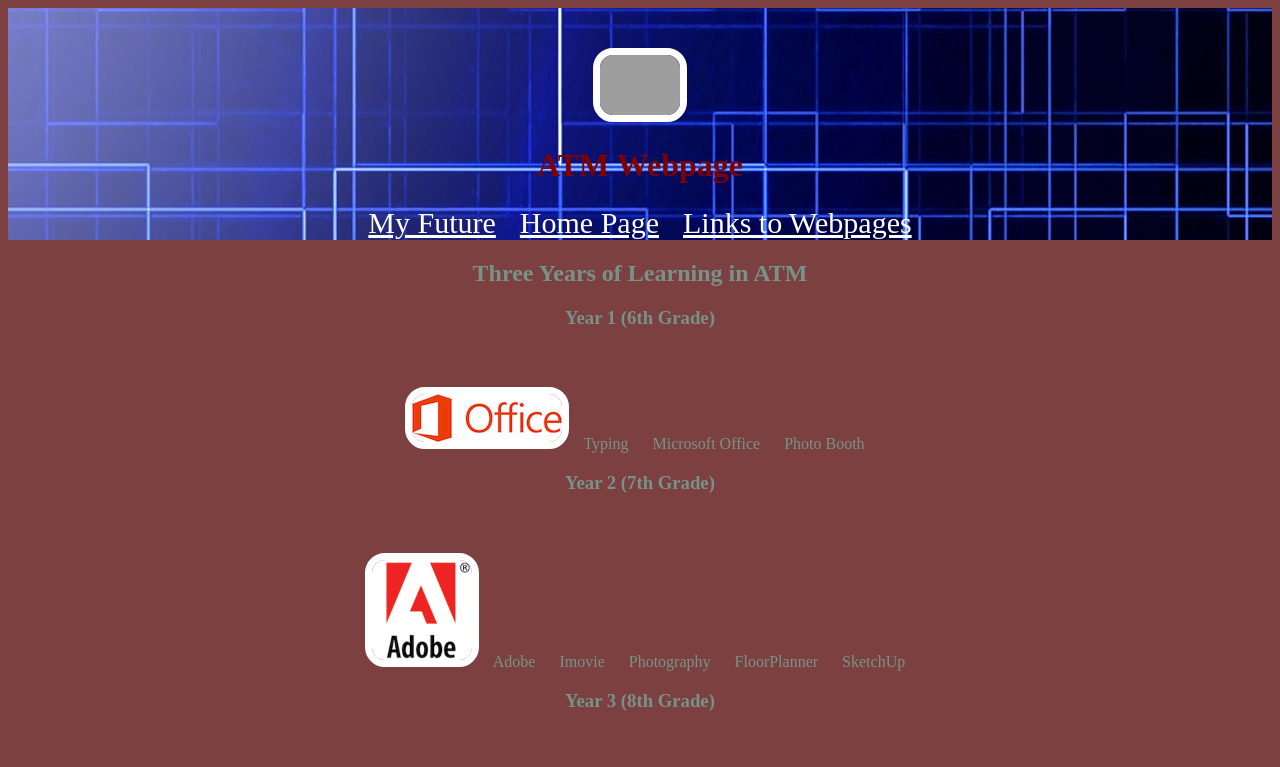
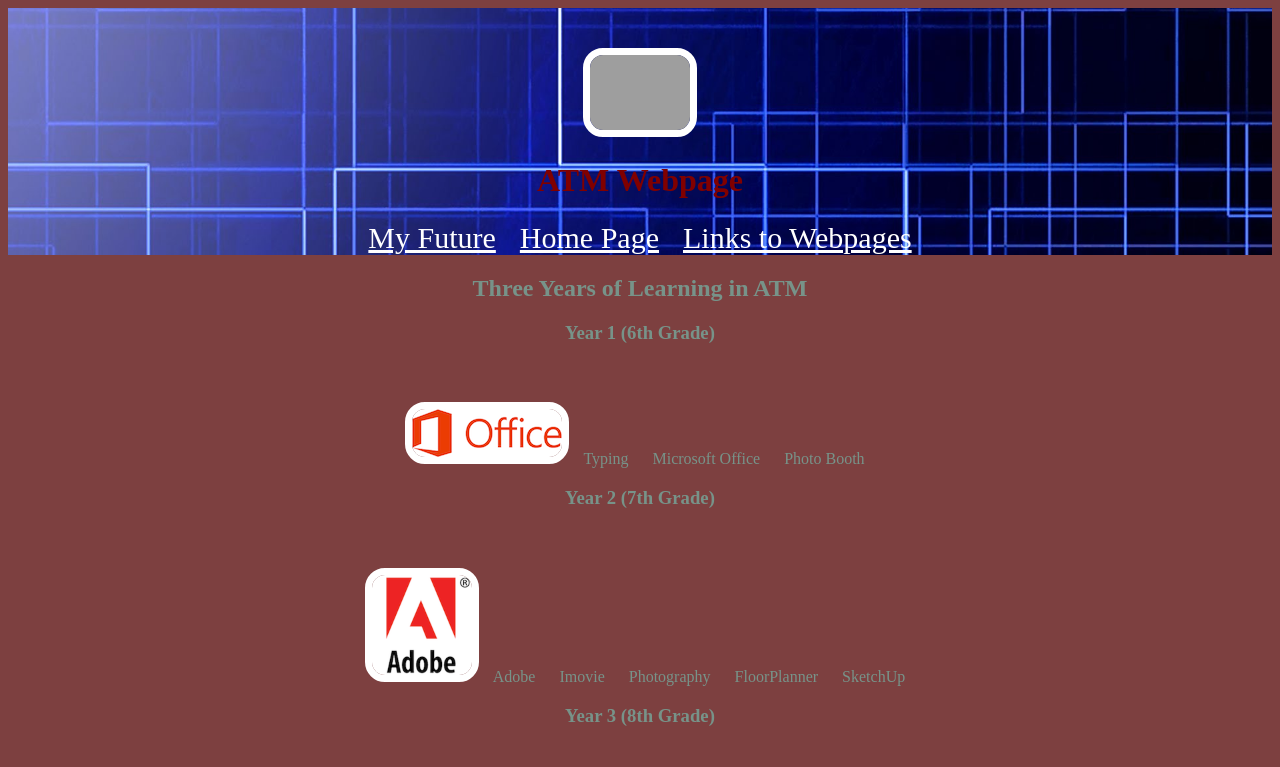
Before and after one commit to juliancancode/juliancancode.github.io, a plain HTML site: page atm.html in a window 1280 px wide. Shown: the top 767 px of the page. Drawn offline with Linux system fonts and the light colour scheme; grey boxes are pictures that could not be loaded; files whose address does not match are found by name.

Commit message:
Update atm.html

```diff
--- a/atm.html
+++ b/atm.html
@@ -7,7 +7,7 @@
 	</head>
 	<body>
 	<header>
-			<img src="http://www.pngmart.com/files/1/Windows-Desktop-Computer-PNG.png" alt="Desktop Computer Picture" width="80">
+			<img src="http://www.pngmart.com/files/1/Windows-Desktop-Computer-PNG.png" alt="Desktop Computer Picture" width="100">
 			<h1>ATM Webpage</h1>
 
 				<li><a href="future.html">My Future</a></li>
```
